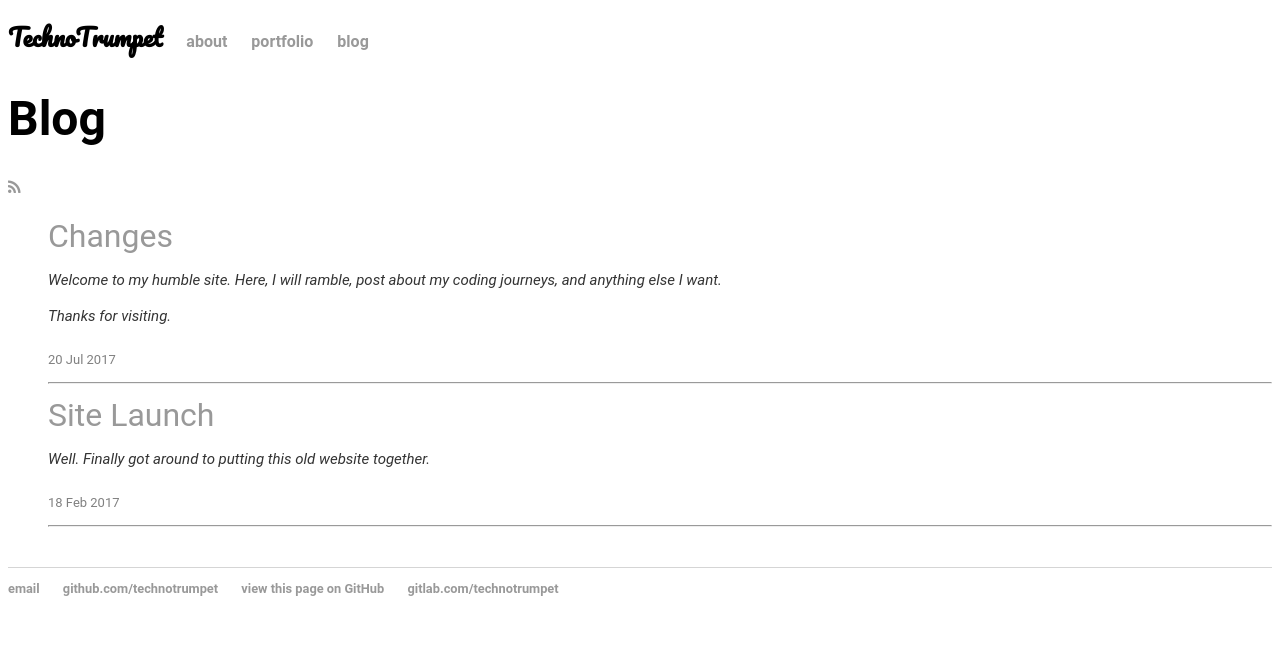
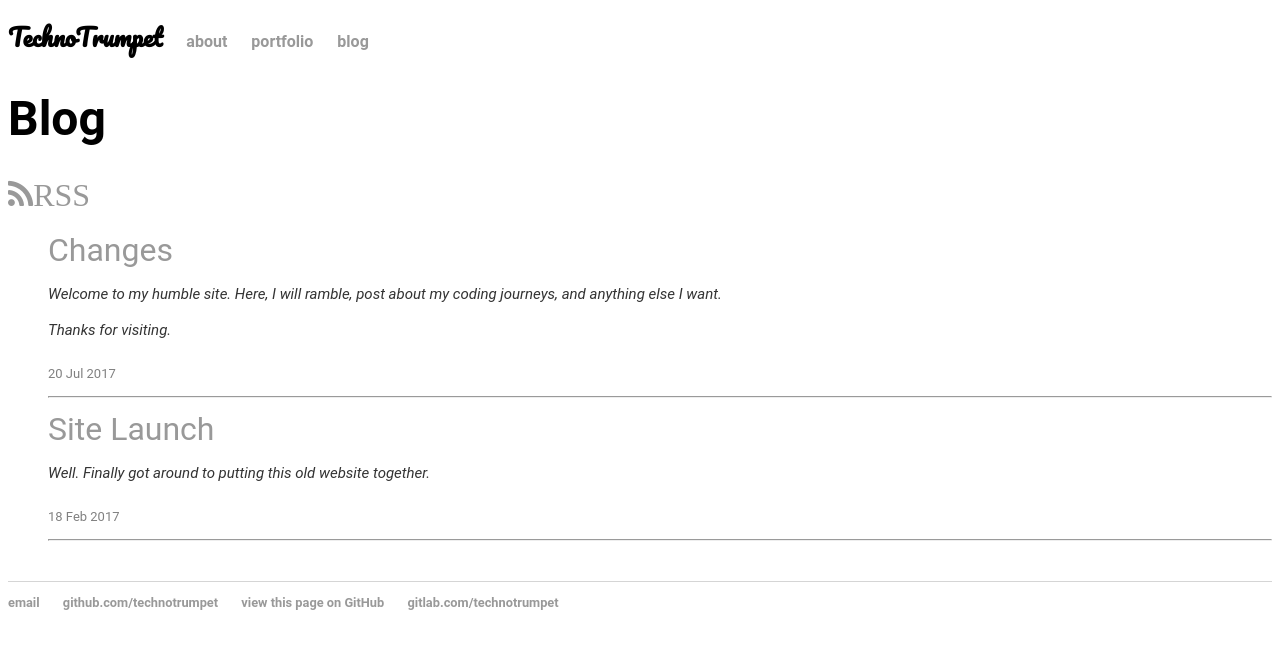
Before and after one commit to TechnoTrumpet/TechnoTrumpet.github.io, a Jekyll site: the page built from blog/index.html, in a window 1280 px wide. Shown: the top 649 px of the page. Built offline with Jekyll 4.4.1, drawn with Linux system fonts in a browser that asks for light colours.

Commit message:
add size and attempt text

```diff
--- a/blog/index.html
+++ b/blog/index.html
@@ -4,7 +4,7 @@ layout: default
 ---
 <link href="https://maxcdn.bootstrapcdn.com/font-awesome/4.7.0/css/font-awesome.min.css" rel="stylesheet" integrity="sha384-wvfXpqpZZVQGK6TAh5PVlGOfQNHSoD2xbE+QkPxCAFlNEevoEH3Sl0sibVcOQVnN" crossorigin="anonymous">
 	<h1>{{ page.title }}</h1>
-<a href="http://technotrumpet.github.io/blog/atom.xml/"><i class="fa fa-rss" aria-hidden="true"></i></a>
+<a href="http://technotrumpet.github.io/blog/atom.xml/"><i class="fa fa-rss fa-2x" aria-hidden="true">RSS</i></a>
 	<ul class="posts">
 
 	  {% for post in site.posts %}
```
